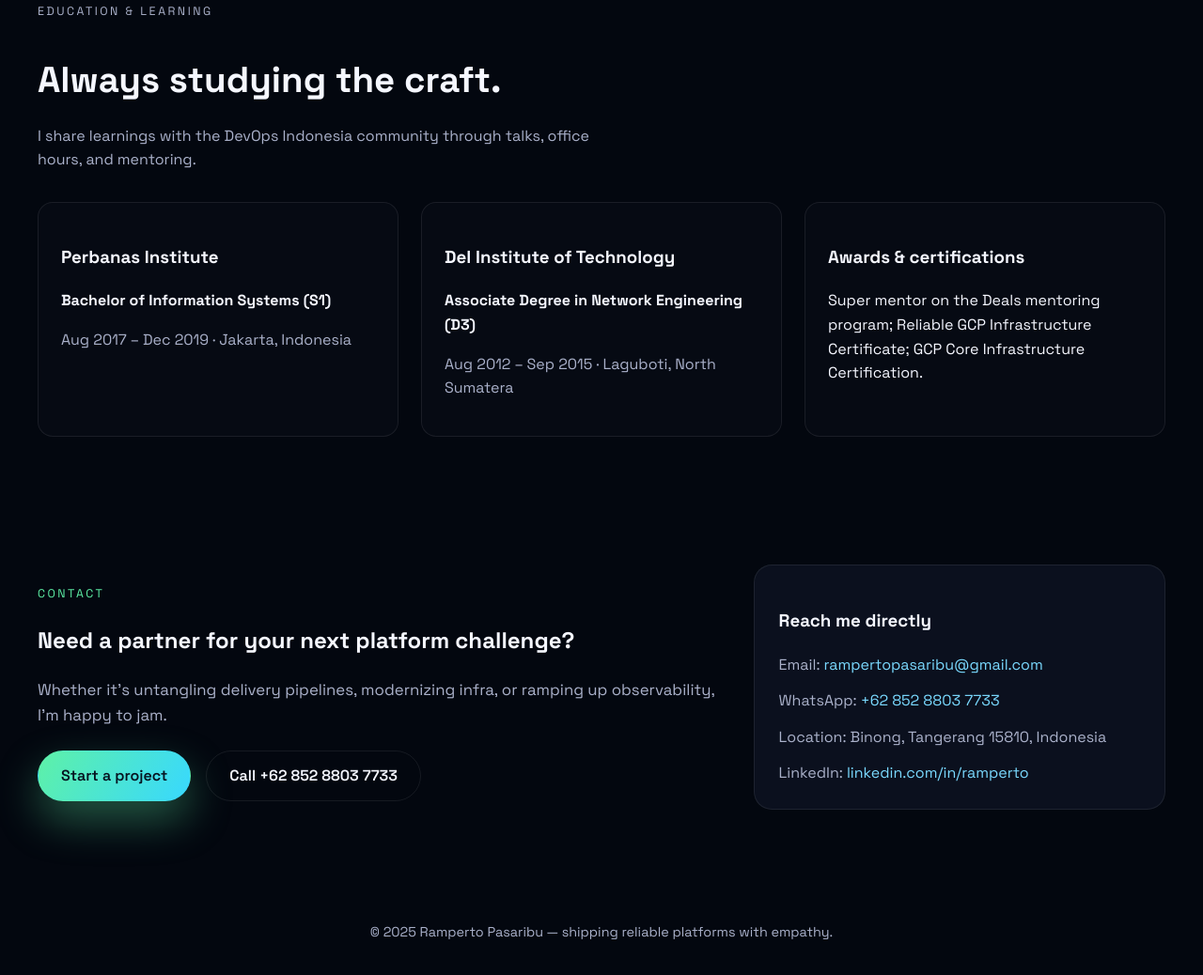
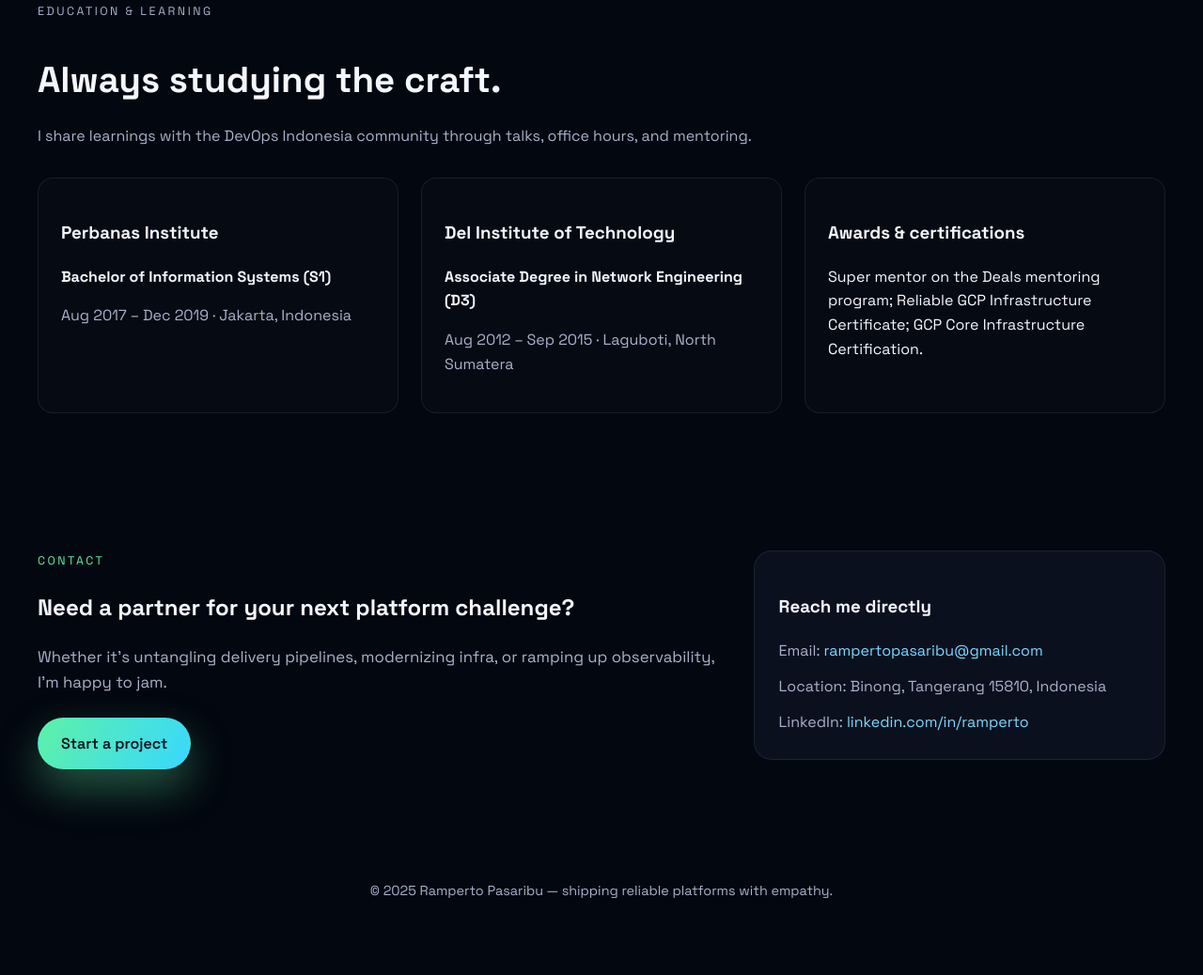
Before and after one commit to ramperto/ramperto.github.io, a plain HTML site: page index.htm in a window 1280 px wide. Shown: the part 4569-5607 px from the top of the page at 94% size. After the commit the page ends 5584 px from the top, so only its background shows below. Drawn offline with Linux system fonts and the light colour scheme.

Commit message:
update contact

```diff
--- a/index.htm
+++ b/index.htm
@@ -222,7 +222,7 @@
 				<div class="section__heading">
 					<p class="eyebrow">Education & learning</p>
 					<h2>Always studying the craft.</h2>
-					<p>I share learnings with the DevOps Indonesia community through talks, office hours, and mentoring.</p>
+					<p class="section__heading-line">I share learnings with the DevOps Indonesia community through talks, office hours, and mentoring.</p>
 				</div>
 				<div class="edu-grid">
 					<article>
@@ -251,14 +251,12 @@
 					<p class="lede">Whether it's untangling delivery pipelines, modernizing infra, or ramping up observability, I’m happy to jam.</p>
 					<div class="contact__actions">
 						<a class="btn primary" href="mailto:rampertopasaribu@gmail.com">Start a project</a>
-						<a class="btn ghost" href="tel:+6285288037733">Call +62 852 8803 7733</a>
 					</div>
 				</div>
 				<div class="contact__card">
 					<h3>Reach me directly</h3>
 					<ul>
 						<li>Email: <a href="mailto:rampertopasaribu@gmail.com">rampertopasaribu@gmail.com</a></li>
-						<li>WhatsApp: <a href="https://wa.me/6285288037733" rel="noopener">+62 852 8803 7733</a></li>
 						<li>Location: Binong, Tangerang 15810, Indonesia</li>
 						<li>LinkedIn: <a href="https://www.linkedin.com/in/ramperto" rel="noopener">linkedin.com/in/ramperto</a></li>
 					</ul>
--- a/styles.css
+++ b/styles.css
@@ -192,6 +192,10 @@
 			color: var(--muted);
 		}
 
+		.section__heading p.section__heading-line {
+			max-width: none;
+		}
+
 		.cards {
 			display: grid;
 			grid-template-columns: repeat(auto-fit, minmax(220px, 1fr));
```
